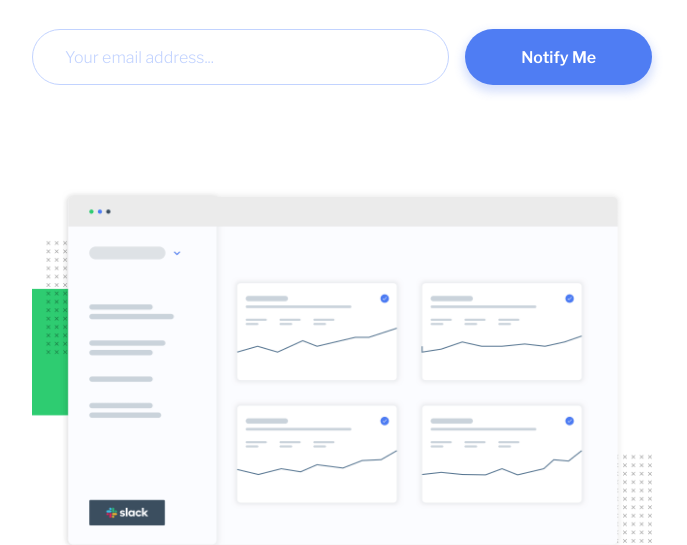
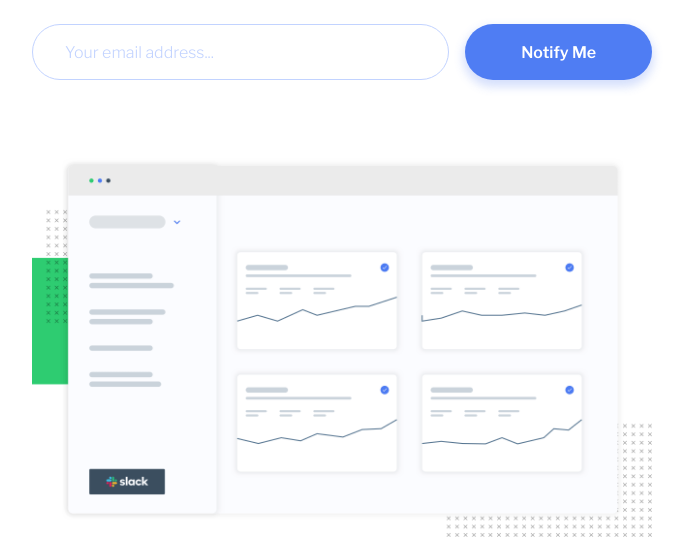
Before and after one commit to wesleyjacoby/Coming-Soon-Page, a plain HTML site: page index.html in a window 1280 px wide. Shown: the part 281-826 px from the top of the page, without its empty margins (298-985 px from the left). Drawn offline with nearby package versions, Linux system fonts and the light colour scheme.

Commit message:
Update styles.css

```diff
--- a/styles.css
+++ b/styles.css
@@ -24,7 +24,7 @@ body {
     display: flex;
     justify-content: center;
     align-items: flex-start;
-    min-height: 100vh;
+    max-height: 100vh;
     background-color: #fff;
     color: var(--gray);
     font-family: var(--default-font);
@@ -212,12 +212,12 @@ i.fa-brands:hover {
 @media screen and (min-width: 580px) {
     .main-container {
         max-width: 640px;
-        padding: 5rem 0.625rem 1.25rem 0.625rem;
+        padding: 5.3125rem 0.625rem 1.25rem 0.625rem;
     }
 
     .logo-image {
         width: 100%;
-        margin-bottom: 2.5rem;
+        margin-bottom: 30px;
     }
 
     h1 {
@@ -244,7 +244,7 @@ i.fa-brands:hover {
         position: relative;
         flex-direction: row;
         gap: 1rem;
-        margin-bottom: 5.875rem;
+        margin-bottom: 4.25rem;
     }
 
     input {
```
